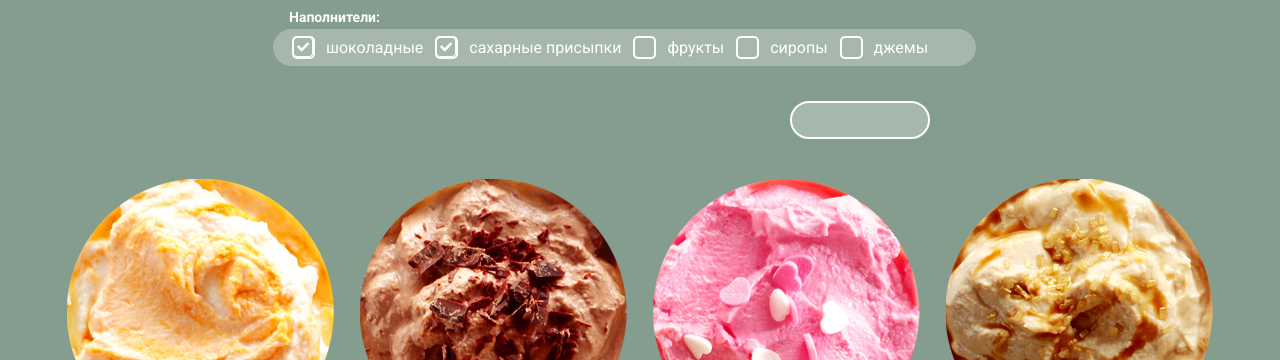
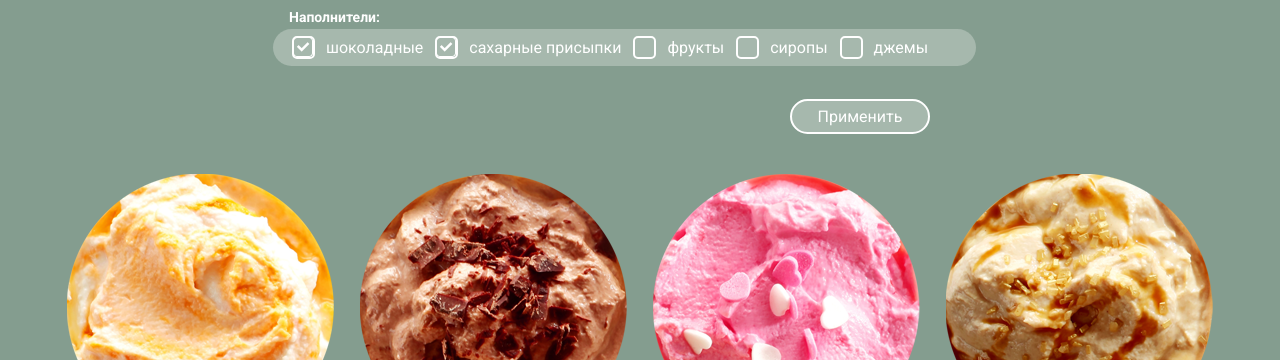
Before and after one commit to Lina-i-Lina/173221-gllacy, a plain HTML site: page catalog.html in a window 1280 px wide. Shown: the part 255-615 px from the top of the page. Drawn offline with Linux system fonts and the light colour scheme.

Commit message:
и еще немного поправок

```diff
--- a/catalog.html
+++ b/catalog.html
@@ -121,7 +121,7 @@
               </div>
             </div>
             <div class="btn-filter">
-              <button class="btn-form" input type="submit" value="Применить">
+              <button class="btn-form" type="submit">Применить</button>
             </div>
           </div>
         </form>
--- a/css/style.css
+++ b/css/style.css
@@ -965,17 +965,17 @@ h5 {
 .btn-form {
   float: right;
   margin-right: 283px;
-  margin-top: 35px;
+  margin-top: 33px;
   display: inline-block;
-  padding: 5px 12px;
+  color: #ffffff;
+  font-size: 16px;
+  padding: 4px 12px;
   vertical-align: top;
   line-height: 20px;
   border-radius: 50px;
   background: #a6b8ad;
-  color: #ffffff;
-  font-size: 16px;
   width: 140px;
-  height: 38px;
+  height: 35px;
   border: 2px solid #ffffff;
 }
 
```
